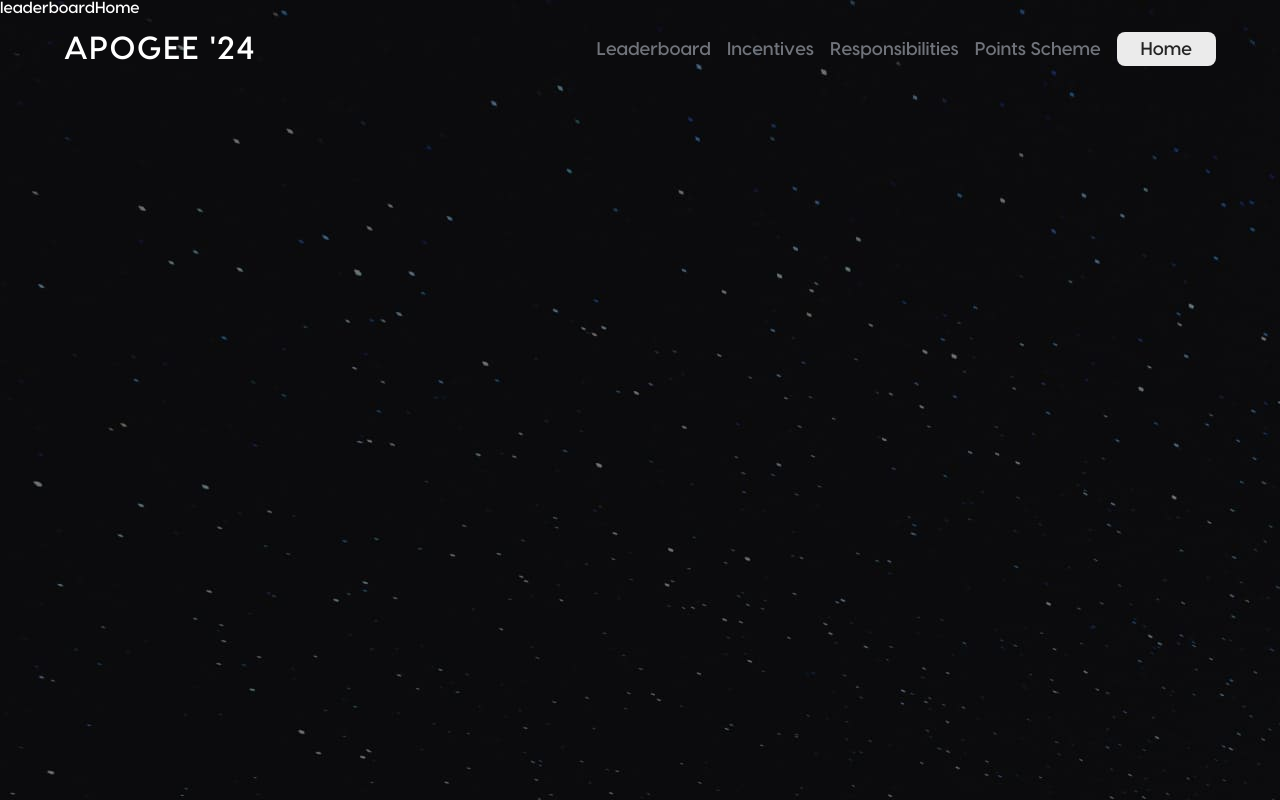
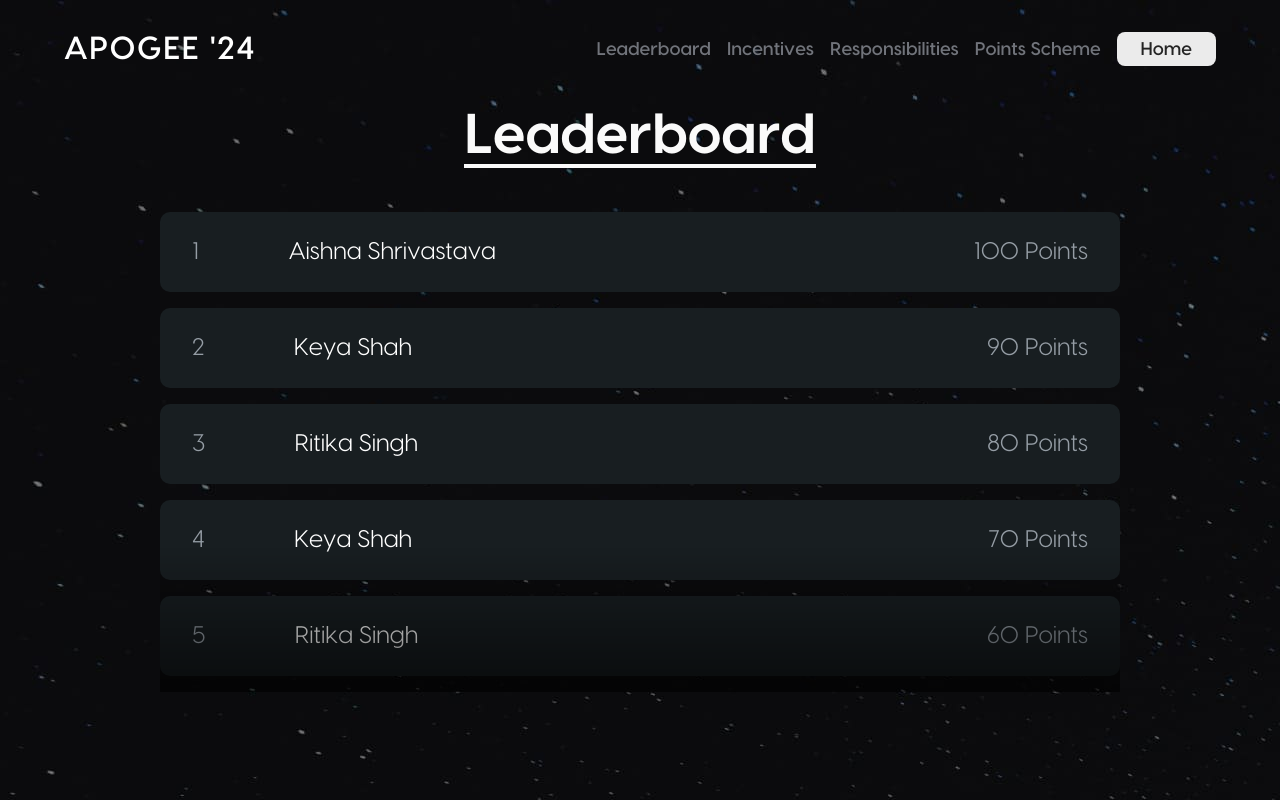
Before and after one commit to dvm-bitspilani/Campus-Ambassador-2024, a React (Vite) app: page /leaderboard in a window 1280 px wide. Built offline with nearby package versions, Linux system fonts and the light colour scheme.

Commit message:
Fixed scoreboard

```diff
--- a/src/App.jsx
+++ b/src/App.jsx
@@ -1,6 +1,6 @@
 import "./App.css";
 
-import { useEffect, useState } from "react";
+import { useEffect, useState, useRef } from "react";
 
 import Navbar from "./components/Navbar";
 import Home from "./sections/Home";
@@ -15,11 +15,15 @@ import gsapInit from "./helpers/gsapTransitions";
 function App() {
 
   // useref for gsap observer
-  // const mainObserver = useRef(null);
+  const mainObserver = useRef(null);
   const [isFormOpen, setIsFormOpen] = useState(false);
 
   useEffect(() => {
-    gsapInit();
+    mainObserver.current = gsapInit();
+
+    return () => {
+      mainObserver.current.kill();
+    };
   }, []);
 
   return (
--- a/src/Leaderboard.jsx
+++ b/src/Leaderboard.jsx
@@ -4,6 +4,11 @@ import Navbar from './components/LeaderboardNavbar'
 import LeaderboardHome from './leaderboardSections/leaderboardHome'
 
 export default function Leaderboard() {
+
+  React.useEffect(() => {
+    console.log(document.querySelector(".leaderboard-home-container"))
+  },[])
+
   return (<>
     <Navbar />
     <LeaderboardHome />
--- a/src/helpers/gsapTransitions.jsx
+++ b/src/helpers/gsapTransitions.jsx
@@ -6,13 +6,15 @@ export default function gsapInit() {
 
   // console.log("isFormOpen (inside function) : ", isFormOpen);
   let isFormOpen = false;
-  let isHome = document.querySelector(".leaderboard-nav-leaderboard") === null;
+  let isHome = true;
 
-  if (isHome) {
-    document.querySelector(".leaderboard").addEventListener("click", () => {
-      isHome = false;
-    });
-  }
+  // let isHome = document.querySelector(".leaderboard-nav-leaderboard") === null;
+
+  // if (isHome) {
+  //   document.querySelector(".leaderboard").addEventListener("click", () => {
+  //     isHome = false;
+  //   });
+  // }
 
   document
     .querySelector(".home-register-button")
@@ -657,7 +659,7 @@ export default function gsapInit() {
   }
 
   // Observer
-  Observer.create({
+  const mainObserver = Observer.create({
     targets: "body",
     type: "wheel,touch,pointer",
     wheelSpeed: -1,
@@ -696,4 +698,6 @@ export default function gsapInit() {
     if (currentIndex !== index)
       gotoSection(index, currentIndex < index ? 1 : -1);
   });
+
+  return mainObserver;
 }
--- a/src/index.css
+++ b/src/index.css
@@ -138,6 +138,8 @@
   -webkit-text-size-adjust: 100%;
 
   --primary-purple: #7855ef;
+  --primary-black: #181E21;
+  --primary-grey: #959DA5;
 }
 * {
   margin: 0;
--- a/src/leaderboardSections/leaderboardHome.css
+++ b/src/leaderboardSections/leaderboardHome.css
@@ -0,0 +1,99 @@
+.leaderboard-home {
+  height: 100dvh;
+  display: flex;
+  justify-content: center;
+  align-items: center;
+  flex-direction: column;
+}
+.leaderboard-home-heading span {
+  color: #fafafa;
+  font-family: "Visby Bold";
+  font-size: 4rem;
+  border-bottom: 4px solid #fafafa;
+}
+
+.leaderboard-home-wrapper {
+  width: 75%;
+  height: 60%;
+  margin-top: 3rem;
+
+  position: relative;
+}
+
+.leaderboard-home-container {
+  width: 100%;
+  height: 100%;
+  display: flex;
+  flex-direction: column;
+  align-items: center;
+  /* justify-content: center; */
+
+  gap: 1rem;
+
+  overflow-y: scroll;
+
+  scrollbar-width: none;
+  -ms-overflow-style: none;
+}
+
+.leaderboard-home-container::-webkit-scrollbar {
+  display: none;
+}
+
+.leaderboard-home-wrapper::after {
+  content: "";
+  width: 100%;
+  height: 30%;
+  position: absolute;
+  bottom: 0;
+  left: 0;
+
+  background: linear-gradient(
+    180deg,
+    rgba(0, 0, 0, 0) 0%,
+    rgba(0, 0, 0, 0.6) 100%
+  );
+}
+
+.leaderboard-home-item {
+  width: 100%;
+  height: 80px;
+
+  flex-shrink: 0;
+
+  background-color: var(--primary-black);
+  border-radius: 10px;
+
+  display: flex;
+  justify-content: start;
+  align-items: center;
+  gap: 10%;
+
+  padding: 0 2rem;
+}
+
+.leaderboard-home-item div {
+  font-family: "Visby Regular";
+  font-size: 1.5rem;
+}
+
+.leaderboard-home-item-rank,
+.leaderboard-home-item-points {
+  color: var(--primary-grey);
+}
+
+.leaderboard-home-item-points {
+  margin-left: auto;
+}
+
+@media (max-width: 1300px) {
+  .leaderboard-home-heading span {
+    font-size: 3.5rem;
+  }
+}
+@media (max-width : 760px){
+    .leaderboard-home-wrapper{
+        width: 90%;
+        height: 80%;
+    }
+}
--- a/src/leaderboardSections/leaderboardHome.jsx
+++ b/src/leaderboardSections/leaderboardHome.jsx
@@ -1,9 +1,43 @@
-import React from 'react'
+import React from "react";
 
-import "./leaderboardHome.css"
+import "./leaderboardHome.css";
 
 export default function LeaderboardHome() {
+  const [leaderboard, setLeaderboard] = React.useState([]);
+
+  React.useEffect(() => {
+    setLeaderboard([
+      { rank: 1, name: "Aishna Shrivastava", points: 100 },
+      { rank: 2, name: "Keya Shah", points: 90 },
+      { rank: 3, name: "Ritika Singh", points: 80 },
+      { rank: 4, name: "Keya Shah", points: 70 },
+      { rank: 5, name: "Ritika Singh", points: 60 },
+      { rank: 6, name: "Keya Shah", points: 50 },
+      { rank: 7, name: "Ritika Singh", points: 40 },
+      { rank: 8, name: "Keya Shah", points: 30 },
+      { rank: 9, name: "Ritika Singh", points: 20 },
+      { rank: 10, name: "Keya Shah", points: 10 },
+    ]);
+  }, []);
+
+  const leaderboardList = leaderboard.map((item, index) => {
+    return (
+      <div className="leaderboard-home-item" key={index}>
+        <div className="leaderboard-home-item-rank">{item.rank}</div>
+        <div className="leaderboard-home-item-name">{item.name}</div>
+        <div className="leaderboard-home-item-points">{item.points} Points</div>
+      </div>
+    );
+  });
+
   return (
-    <div>leaderboardHome</div>
-  )
+    <section className="leaderboard-home">
+      <div className="leaderboard-home-heading">
+        <span>Leaderboard</span>
+      </div>
+      <div className="leaderboard-home-wrapper">
+        <div className="leaderboard-home-container">{leaderboardList}</div>
+      </div>
+    </section>
+  );
 }
```
